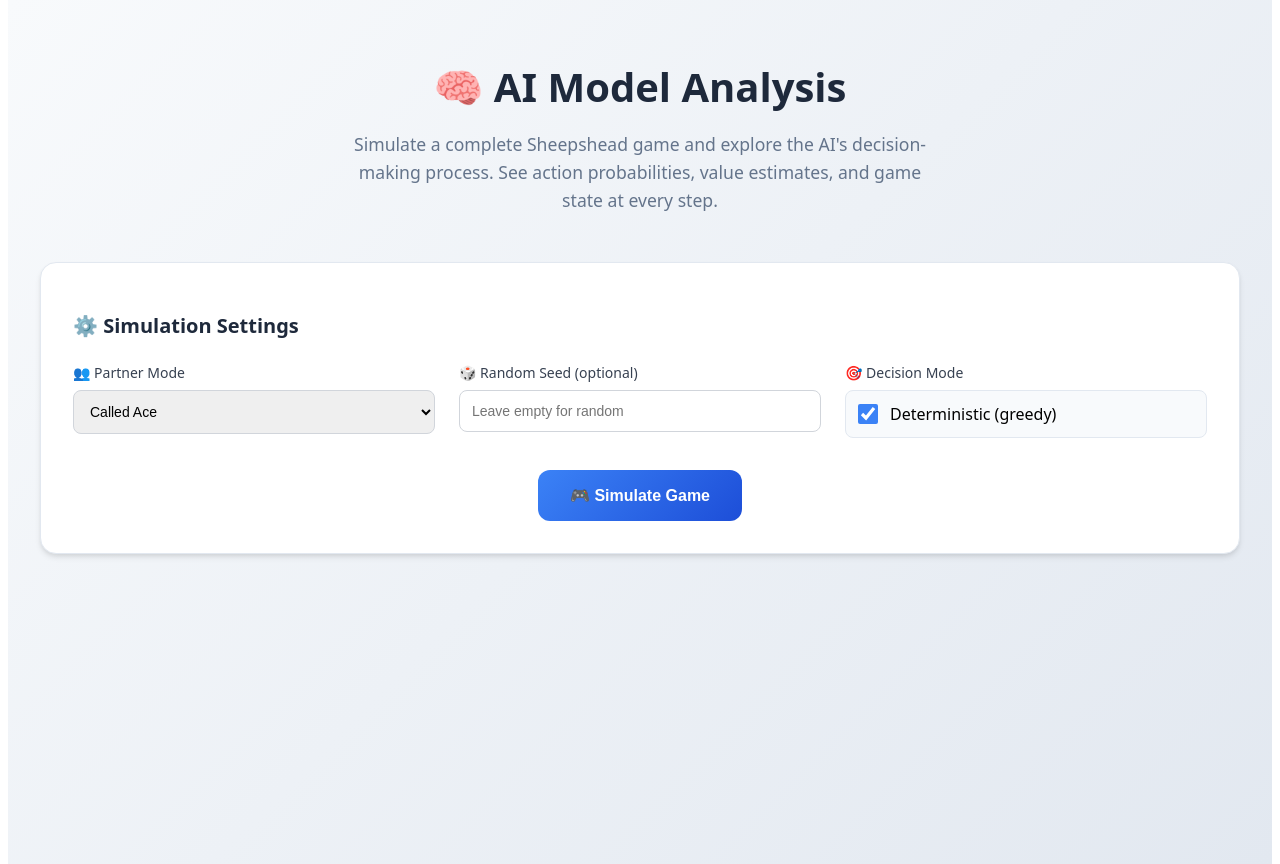
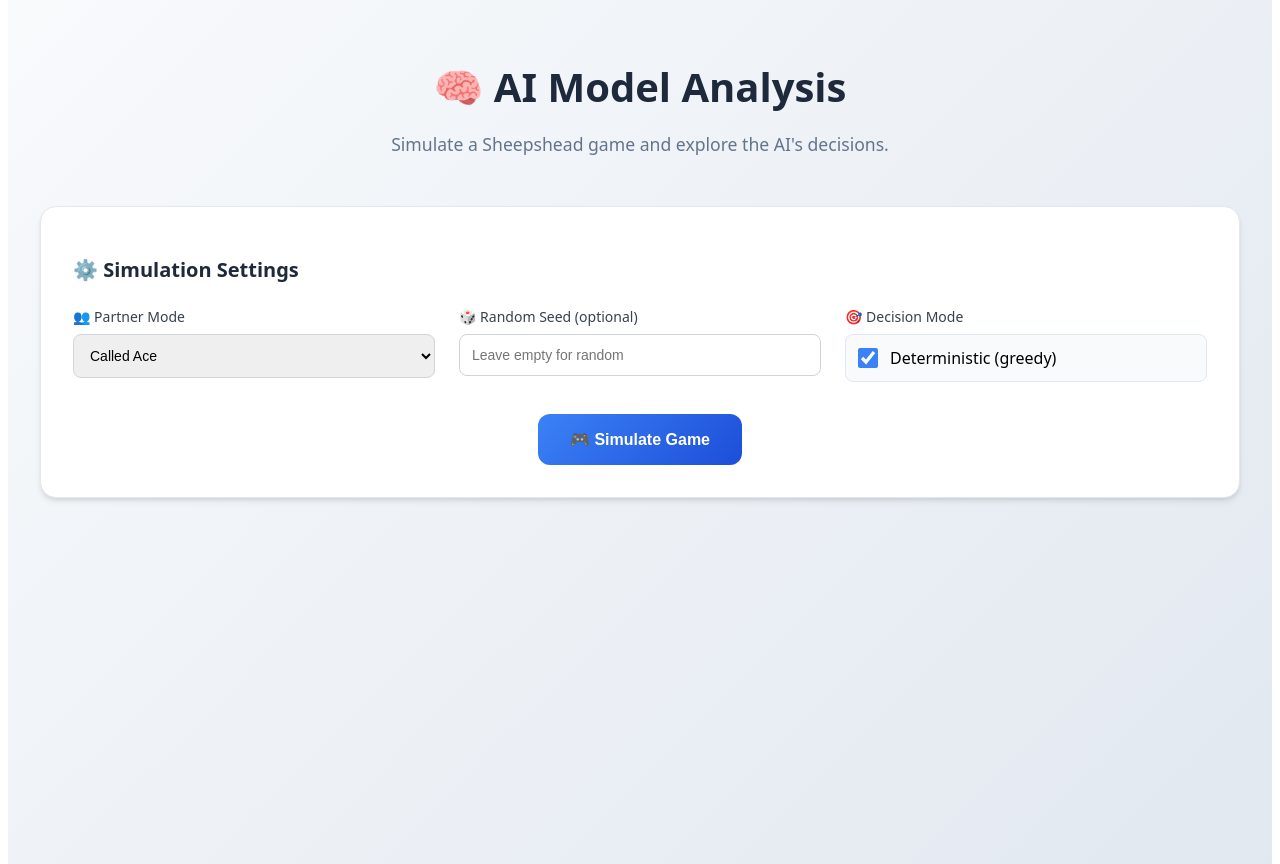
Before and after one commit to adamanthil/sheepsheadai, a Next.js app in the folder web/: page /analyze in a window 1280 px wide. Built offline with nearby package versions, Linux system fonts and the light colour scheme; no server answers.

Commit message:
Reduce /analyze subtitle verbosity

```diff
--- a/web/app/analyze/page.tsx
+++ b/web/app/analyze/page.tsx
@@ -85,8 +85,7 @@ export default function AnalyzePage() {
       <div className={styles.header}>
         <h1 className={styles.title}>🧠 AI Model Analysis</h1>
         <p className={styles.subtitle}>
-          Simulate a complete Sheepshead game and explore the AI's decision-making process.
-          See action probabilities, value estimates, and game state at every step.
+          Simulate a Sheepshead game and explore the AI's decisions.
         </p>
       </div>
 
```
